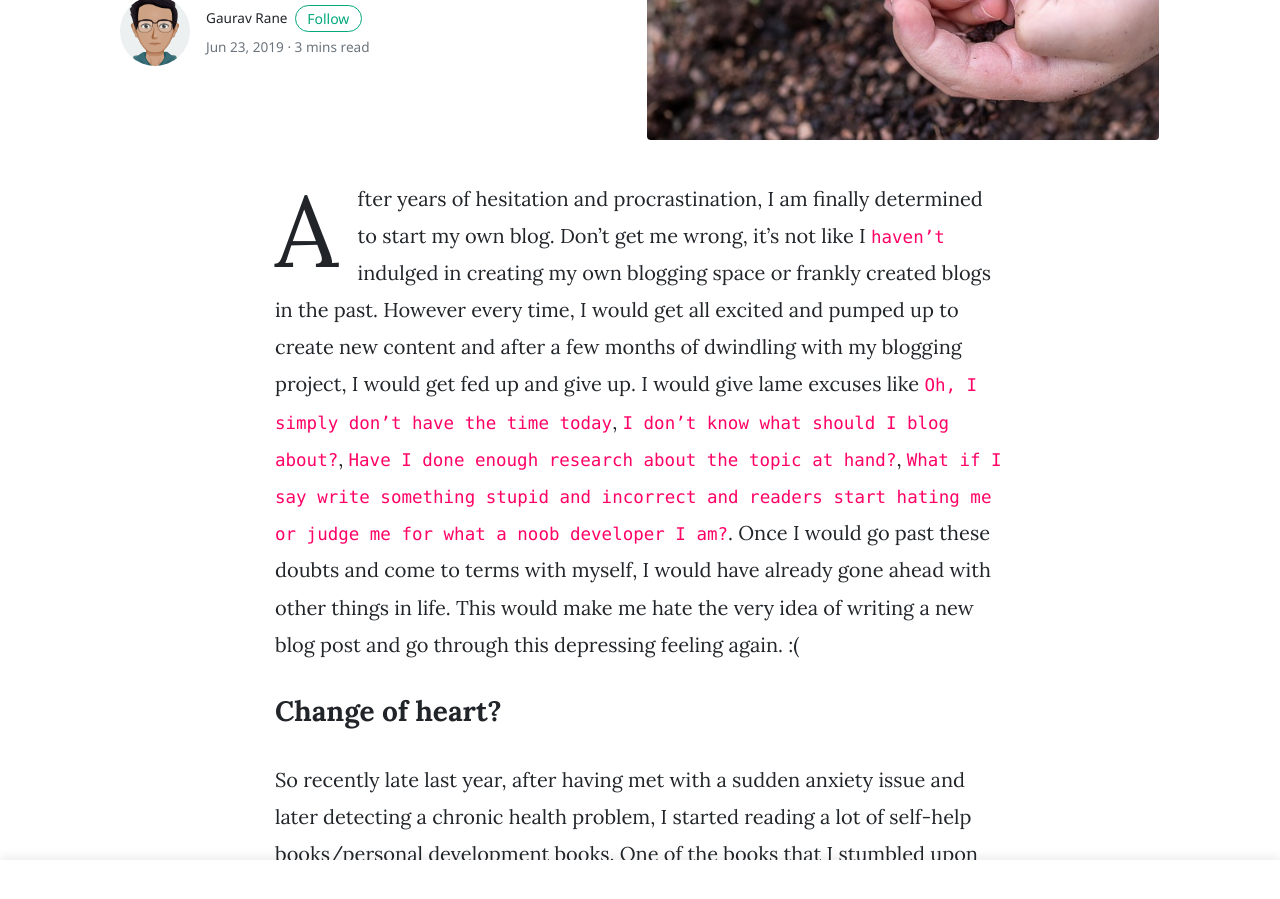
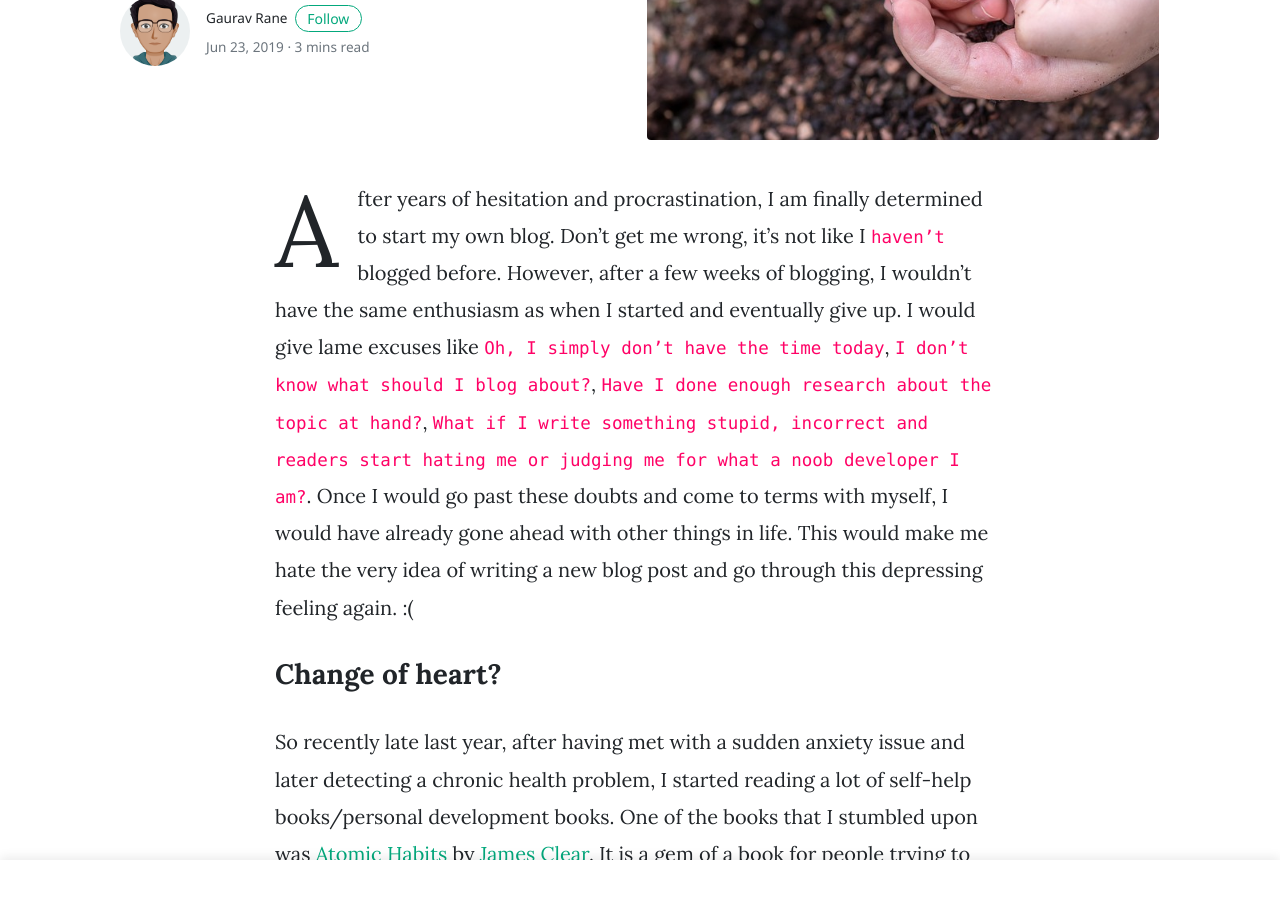
Before and after one commit to gauravrane2212/saving-private-developer, a Jekyll site: the page built from _posts/2019-06-23-new-beginnings.markdown, in a window 1280 px wide and 900 px high, scrolled down 301 px. Built offline with Jekyll 4.4.1, drawn with Linux system fonts in a browser that asks for light colours; nearby versions of some CDN libraries; comment, search, counter and statistics services are not loaded.

Commit message:
fix(blog): corrects some grammar on the blog post

```diff
--- a/_posts/2019-06-23-new-beginnings.markdown
+++ b/_posts/2019-06-23-new-beginnings.markdown
@@ -4,7 +4,7 @@ title:  "New Beginnings!"
 categories: [general]
 image: assets/images/new-beginnings.jpg
 ---
-After years of hesitation and procrastination, I am finally determined to start my own blog. Don’t get me wrong, it’s not like I `haven’t` indulged in creating my own blogging space or frankly created blogs in the past. However every time, I would get all excited and pumped up to create new content and after a few months of dwindling with my blogging project, I would get fed up and give up. I would give lame excuses like `Oh, I simply don’t have the time today`, `I don’t know what should I blog about?`, `Have I done enough research about the topic at hand?`, `What if I say write something stupid and incorrect and readers start hating me or judge me for what a noob developer I am?`. Once I would go past these doubts and come to terms with myself, I would have already gone ahead with other things in life. This would make me hate the very idea of writing a new blog post and go through this depressing feeling again. :(
+After years of hesitation and procrastination, I am finally determined to start my own blog. Don’t get me wrong, it’s not like I `haven’t` blogged before. However, after a few weeks of blogging, I wouldn't have the same enthusiasm as when I started and eventually give up.  I would give lame excuses like `Oh, I simply don’t have the time today`, `I don’t know what should I blog about?`, `Have I done enough research about the topic at hand?`, `What if I write something stupid, incorrect and readers start hating me or judging me for what a noob developer I am?`. Once I would go past these doubts and come to terms with myself, I would have already gone ahead with other things in life. This would make me hate the very idea of writing a new blog post and go through this depressing feeling again. :(
 
 ### Change of heart?
 So recently late last year, after having met with a sudden anxiety issue and later detecting a chronic health problem, I started reading a lot of self-help books/personal development books. One of the books that I stumbled upon was [Atomic Habits][atomic-habits] by [James Clear][james-clear]. It is a gem of a book for people trying to break bad habits and start new good ones. One of the ideas that appealed to me was to make a habit as simple and actionable as possible in order to stick it for a long period of time.
```
